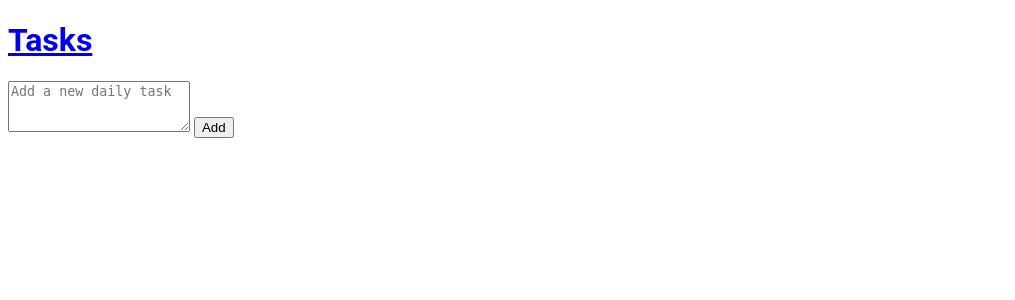
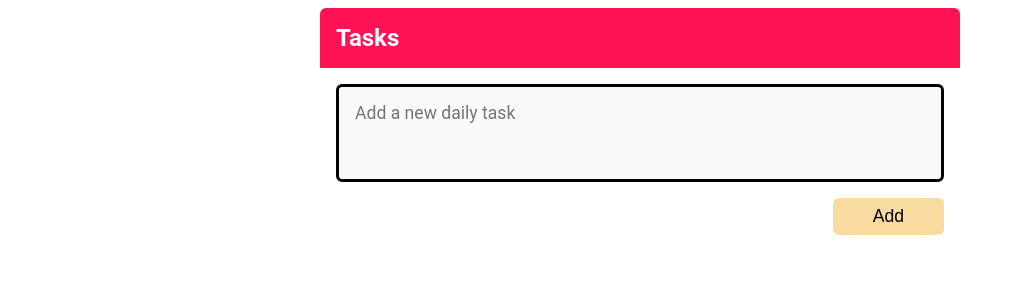
Before and after one commit to xXfokumeXx/DoDaily, a Flask app: page /add in a window 1280 px wide. Shown: the top 300 px of the page, without its empty margins (0-1015 px from the left). Run offline with Flask 3, Linux system fonts and the light colour scheme.

Commit message:
added css to form and fomr button

```diff
--- a/static/css/styles.css
+++ b/static/css/styles.css
@@ -8,3 +8,61 @@ body {
   box-sizing: border-box;
   font-family: "Roboto", sans-serif;
 }
+
+.header,
+.main {
+  max-width: 40rem;
+  margin: 0 auto;
+  padding: 1rem;
+}
+
+.header {
+  display: flex;
+  background-color: #FF1355;
+  color: #fff;
+  justify-content: space-between;
+  align-items: center;
+  border-radius: 6px 6px 0px 0px;
+}
+
+.header__link {
+  text-decoration: none;
+  color: inherit;
+  transition: color 0.2s ease-in-out;
+}
+
+.header__link:hover {
+  color: #f9dba0;
+}
+
+.header__logo {
+  margin: 0;
+  font-size: 1.5rem;
+}
+
+.form {
+  display: flex;
+  flex-direction: column;
+  font-size: 1.1rem;
+}
+
+.form__input {
+  padding: 1rem;
+  font-family: inherit;
+  font-size: inherit;
+  resize: none;
+  border: 3px solid #000;
+  border-radius: 6px;
+  background-color: #fafafa;
+  margin-bottom: 1rem;
+}
+
+.form__button {
+  font-size: inherit;
+  background-color: #f9dba0;
+  cursor: pointer;
+  border-radius: 6px;
+  border: none;
+  padding: 0.5rem 2.5rem;
+  align-self: flex-end;
+}
```
